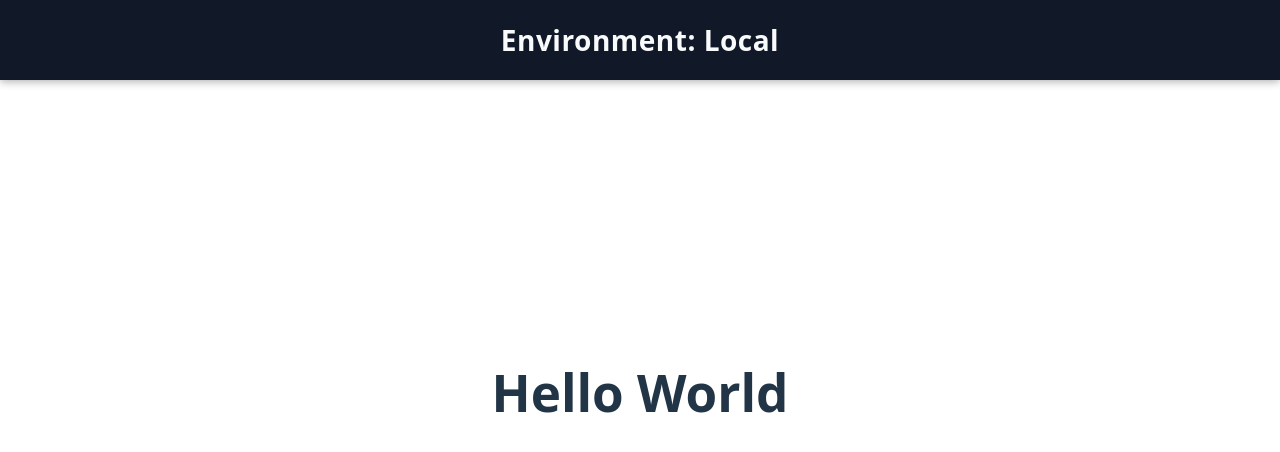
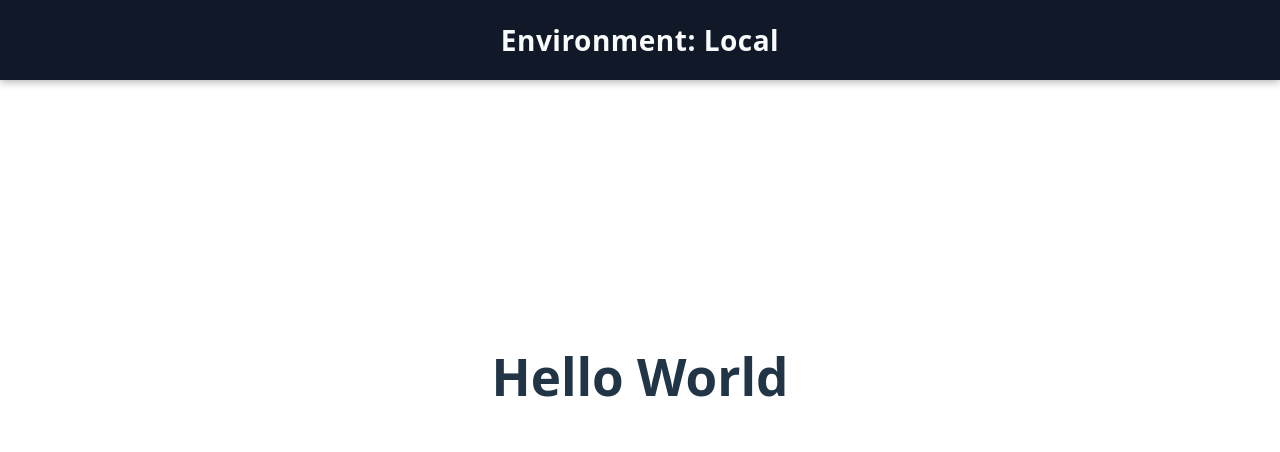
Before and after one commit to cstarendal/devopsdemo, a React app: page / in a window 1280 px wide. Shown: the top 452 px of the page. Built offline with nearby package versions, Linux system fonts and the light colour scheme; the HTML template or start-up script is replaced by a standard one.

Commit message:
fix(layout): center content within viewport minus fixed banner; consistent staging centering

```diff
--- a/src/App.tsx
+++ b/src/App.tsx
@@ -71,8 +71,8 @@ function App() {
           </button>
         )}
       </div>
-      <div style={{ display: 'grid', placeItems: 'center', minHeight: '100vh' }}>
-        <div style={{ paddingTop: bannerHeight + 32, width: '100%' }}>
+      <div style={{ display: 'grid', placeItems: 'center', minHeight: `calc(100vh - ${bannerHeight}px)`, paddingTop: bannerHeight }}>
+        <div style={{ width: '100%' }}>
           <div style={{ maxWidth: 960, margin: '0 auto', textAlign: 'center' }}>
             <h1 style={{ margin: '0 0 16px 0' }}>Hello World</h1>
           {/* Feature controls moved to banner; no per-feature controls here */}
```
